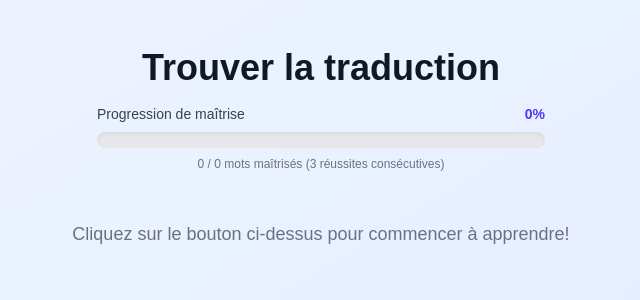
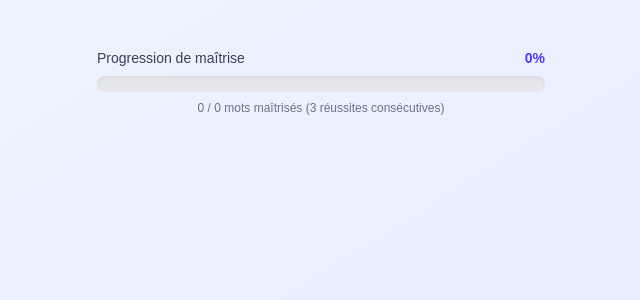
Before and after one commit to ASudre/vocab-translator, a Next.js app: page / in a window 1280 px wide. Shown: the top 300 px of the page, without its empty margins (319-959 px from the left). Built offline with nearby package versions, Linux system fonts and the light colour scheme.

Commit message:
fix: ui issues

```diff
--- a/app/components/FixedKeyboard.tsx
+++ b/app/components/FixedKeyboard.tsx
@@ -22,7 +22,7 @@ export function FixedKeyboard({
 
   return (
     <div
-      className="flex-shrink-0 bg-gradient-to-t from-blue-50 to-transparent dark:from-gray-900 dark:to-transparent pt-4 touch-none"
+      className="flex-shrink-0 bg-gradient-to-t from-blue-50 to-transparent dark:from-gray-900 dark:to-transparent touch-none"
       style={{ paddingBottom: 'max(env(safe-area-inset-bottom), 1rem)' }}
     >
       <div className="container mx-auto max-w-2xl">
--- a/app/components/Key.tsx
+++ b/app/components/Key.tsx
@@ -24,10 +24,10 @@ export function Key({
   flex = 'flex-1'
 }: KeyProps) {
   // Button takes full space with no gaps
-  const buttonClasses = `${flex} ${maxWidth} h-12 p-0.5`;
+  const buttonClasses = `${flex} ${maxWidth} h-14 px-0.5 py-1`;
 
   // Inner span has the visual styling with rounded corners
-  const innerBaseClasses = 'w-full h-full flex items-center justify-center rounded-lg font-semibold text-lg transition-colors shadow-sm';
+  const innerBaseClasses = 'w-full h-full flex items-center justify-center rounded-lg font-semibold text-xl transition-colors shadow-sm';
 
   const variantClasses = {
     default: 'bg-white dark:bg-gray-600 hover:bg-gray-200 dark:hover:bg-gray-500 text-gray-900 dark:text-white',
--- a/app/components/SpanishKeyboard.tsx
+++ b/app/components/SpanishKeyboard.tsx
@@ -95,7 +95,8 @@ export function SpanishKeyboard({ onKeyPress, onBackspace, onEnter, onToggleSolu
       </div>
 
       {/* Third row with backspace */}
-      <div className="flex justify-center">
+      <div className="flex">
+        <div className="flex justify-center flex-1">
           {['z', 'x', 'c', 'v', 'b', 'n', 'm'].map((key) => (
             <Key
               key={key}
@@ -105,14 +106,17 @@ export function SpanishKeyboard({ onKeyPress, onBackspace, onEnter, onToggleSolu
               onTouchAction={handleKeyAction}
             />
           ))}
+        </div>
         <Key
-          value="⌫"
+          value="←"
           onPress={onBackspace}
           onMouseAction={handleMouseAction}
           onTouchAction={handleKeyAction}
           variant="danger"
           disabled={showSolution}
-          maxWidth="max-w-[60px]"
+          maxWidth="max-w-[50px]"
+          flex="flex-none min-w-[50px]"
+          className="text-2xl font-bold"
         />
       </div>
 
--- a/app/layout.tsx
+++ b/app/layout.tsx
@@ -26,6 +26,9 @@ export const metadata: Metadata = {
     maximumScale: 1,
     userScalable: false,
     viewportFit: 'cover',
+  },
+  other: {
+    'screen-orientation': 'portrait',
   },
   appleWebApp: {
     capable: true,
--- a/app/page.tsx
+++ b/app/page.tsx
@@ -195,13 +195,9 @@ export default function Home() {
   }, [currentWord, handleKeyPress, handleBackspace, handleCheckAnswer, handleToggleSolution, goToNext]);
 
   return (
-    <div className="h-screen flex flex-col bg-gradient-to-br from-blue-50 to-indigo-100 dark:from-gray-900 dark:to-gray-800 overflow-hidden">
-      <main className="flex-1 overflow-y-auto container mx-auto px-4 py-6 sm:py-12 max-w-2xl">
+    <div className="fixed inset-0 flex flex-col bg-gradient-to-br from-blue-50 to-indigo-100 dark:from-gray-900 dark:to-gray-800 overflow-hidden">
+      <main className="flex-1 overflow-y-auto container mx-auto px-4 py-6 sm:py-12">
         <div className="text-center mb-6">
-          <h1 className="text-3xl sm:text-4xl font-bold text-gray-900 dark:text-white mb-4">
-            Trouver la traduction
-          </h1>
-
           <div className="max-w-md mx-auto">
             <div className="flex justify-between items-center mb-2">
               <span className="text-sm font-medium text-gray-700 dark:text-gray-300">
@@ -242,12 +238,6 @@ export default function Home() {
             </div>
           </div>
         )}
-
-        {words.length === 0 && !loading && (
-          <div className="text-center text-gray-500 dark:text-gray-400 mt-12">
-            <p className="text-lg">Cliquez sur le bouton ci-dessus pour commencer à apprendre!</p>
-          </div>
-        )}
       </main>
 
       <FixedKeyboard
```
Lines whose indentation alone changed are shown as unchanged.
